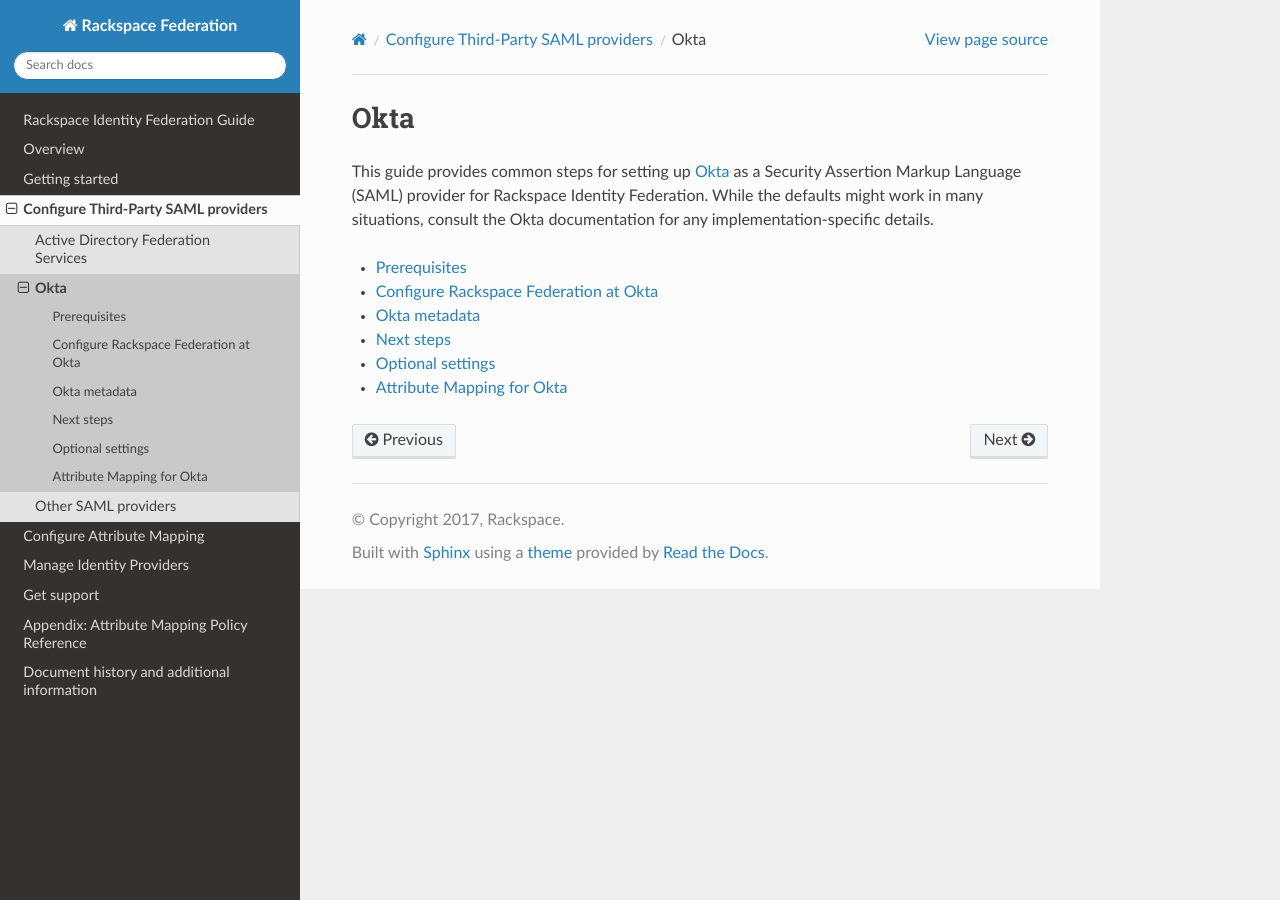
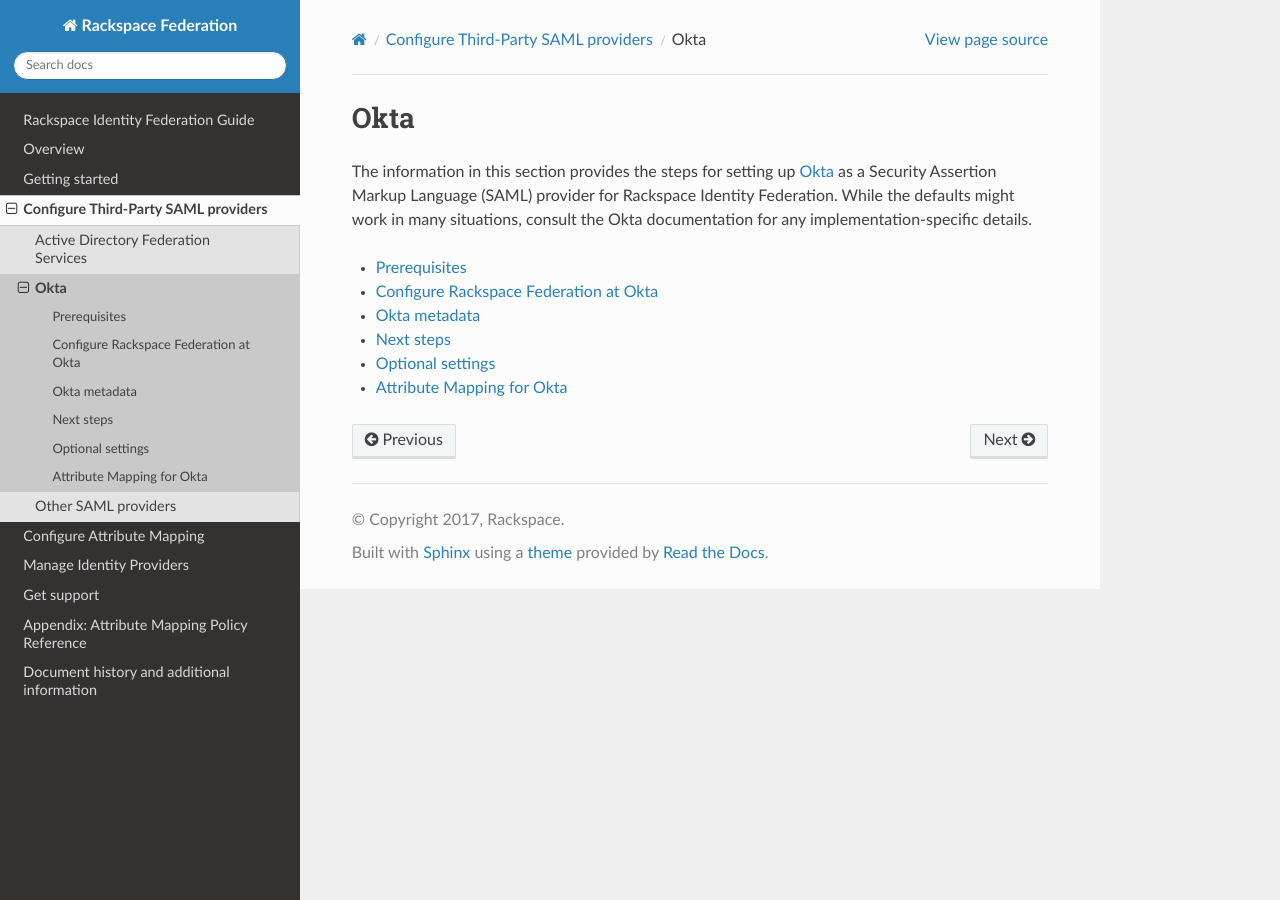
Before and after one commit to rackerlabs/docs-rackspace-federation, a Sphinx documentation site: the page built from doc/config-3p-saml/config-okta/index.rst, in a window 1280 px wide. Built offline with Sphinx 7.4.7 and the Read the Docs theme 2.0.0, drawn with Linux system fonts in a browser that asks for light colours; the version number could not be read and is left out.

Commit message:
Editorial changes for the index file for Okta
@WilliamLoy Please review these changes and see if you agree with them. Thanks! This is just for the index file.

```diff
--- a/doc/config-3p-saml/config-okta/index.rst
+++ b/doc/config-3p-saml/config-okta/index.rst
@@ -4,7 +4,7 @@
 Okta
 ====
 
-This guide provides common steps for setting up `Okta <https://www.okta.com/>`_
+The information in this section provides the steps for setting up `Okta <https://www.okta.com/>`_
 as a Security Assertion Markup Language (SAML) provider for |service|.
 While the defaults might work in many situations, consult the Okta
 documentation for any implementation-specific details.
```
